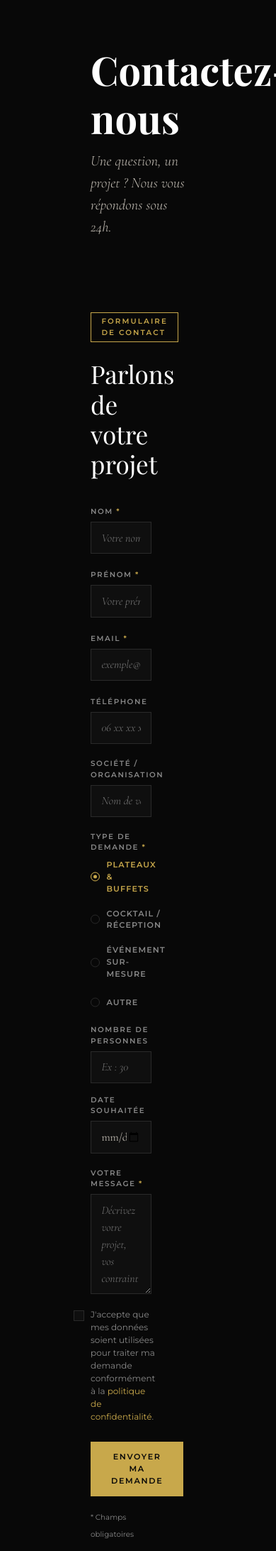
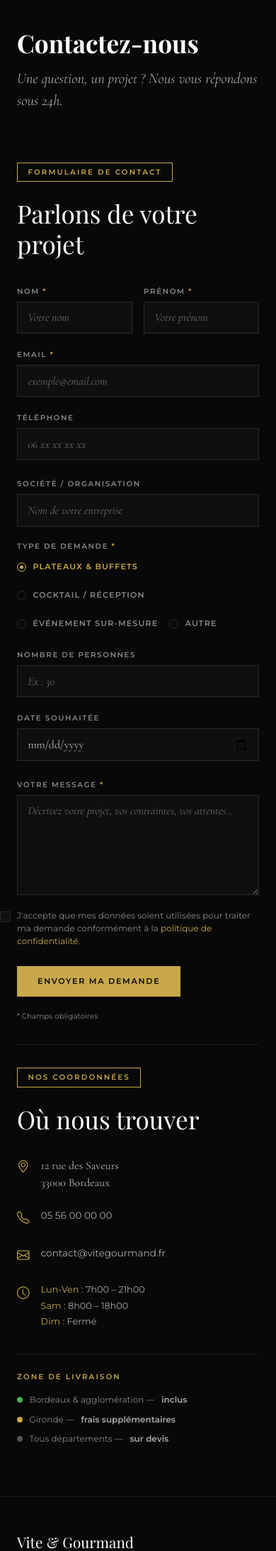
Before and after one commit to Neyth97/vite-et-gourmand, a PHP site: page /HTML/contact.html in a window 390 px wide; the page is wider, and only the part inside the window is pictured. Shown: the part 93-2278 px from the top of that part at 71% size. Run offline with PHP 8.4, Linux system fonts and the light colour scheme; some web fonts are replaced.

Commit message:
contact : responsive mobile page de contact

```diff
--- a/CSS/contact.css
+++ b/CSS/contact.css
@@ -350,3 +350,51 @@
 .dot-inclus  { background-color: #4caf50; }
 .dot-frais   { background-color: #c8a84b; }
 .dot-devis   { background-color: #555555; }
+
+/* ============================================================
+   Responsive — mobile (< lg = 992px)
+   ============================================================ */
+@media (max-width: 991.98px) {
+
+  #contact-header {
+    padding: 2.5rem 1.5rem 1.5rem;
+  }
+
+  #contact-content {
+    padding: 1.5rem 1.5rem 3rem;
+  }
+
+  .contact-form-panel {
+    padding: 1.5rem 0 2rem;
+  }
+
+  /* Coordonnées : passe sous le formulaire, séparation par une ligne */
+  .contact-coords-panel {
+    padding: 2rem 0 1.5rem;
+    border-left: none;
+    border-top: 1px solid #1c1c1c;
+    height: auto;
+  }
+}
+
+/* ============================================================
+   Responsive — petit mobile (< sm = 576px)
+   ============================================================ */
+@media (max-width: 575.98px) {
+
+  #contact-header h1 {
+    font-size: 2.2rem;
+  }
+
+  /* Bouton envoi pleine largeur */
+  .btn-envoyer {
+    width: 100%;
+  }
+
+  /* Mention obligatoire en dessous centrée */
+  .mention-obligatoire {
+    display: block;
+    text-align: center;
+    margin-top: 0.25rem;
+  }
+}
--- a/HTML/contact.html
+++ b/HTML/contact.html
@@ -71,11 +71,11 @@
 
               <!-- Nom / Prénom / Email / Téléphone -->
               <div class="row g-3">
-                <div class="col-sm-6 col-lg-3">
+                <div class="col-6 col-lg-3">
                   <label for="nom" class="form-label">Nom <span aria-hidden="true">*</span></label>
                   <input type="text" class="form-control" id="nom" name="nom" placeholder="Votre nom" required>
                 </div>
-                <div class="col-sm-6 col-lg-3">
+                <div class="col-6 col-lg-3">
                   <label for="prenom" class="form-label">Prénom <span aria-hidden="true">*</span></label>
                   <input type="text" class="form-control" id="prenom" name="prenom" placeholder="Votre prénom" required>
                 </div>
```
